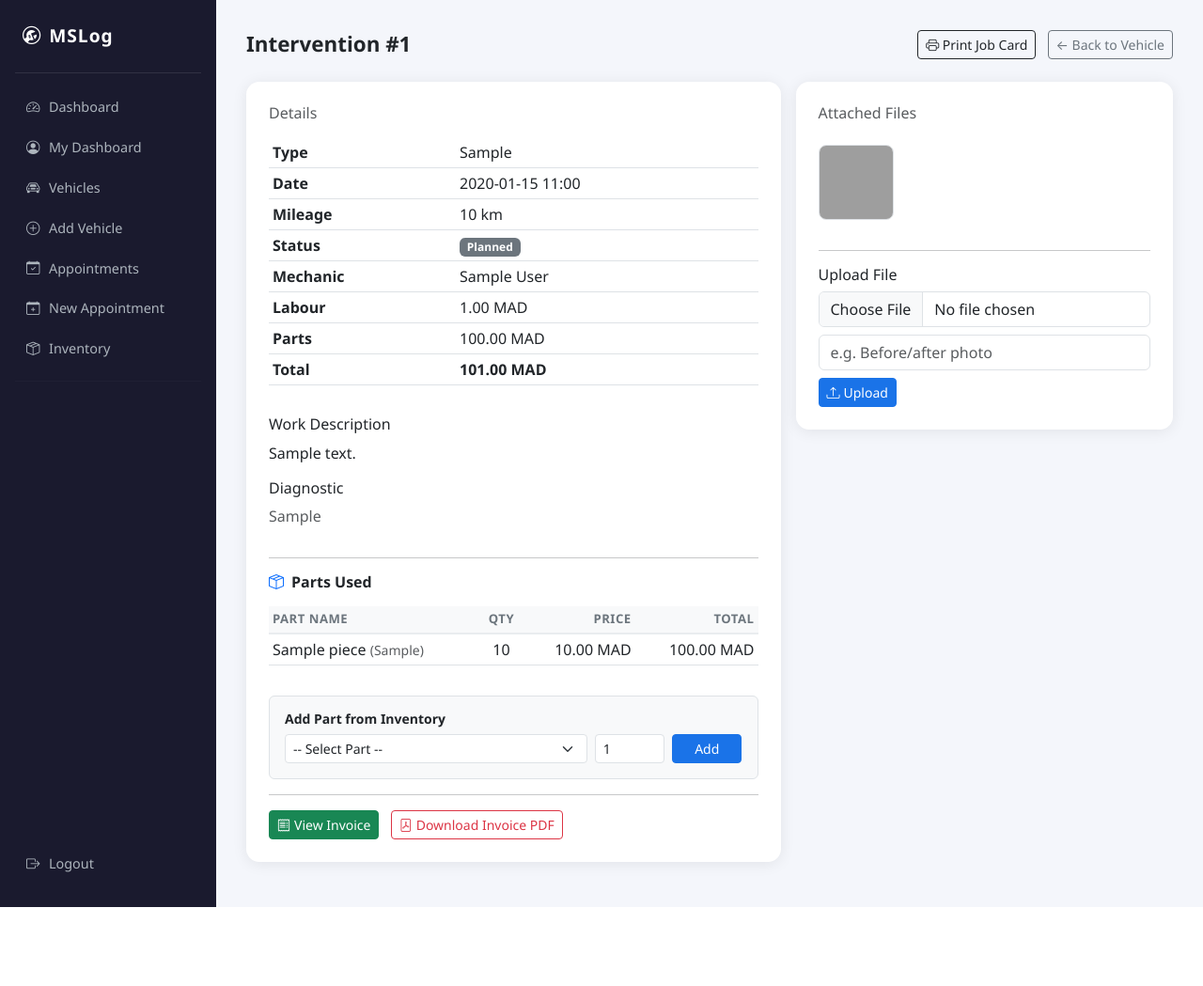
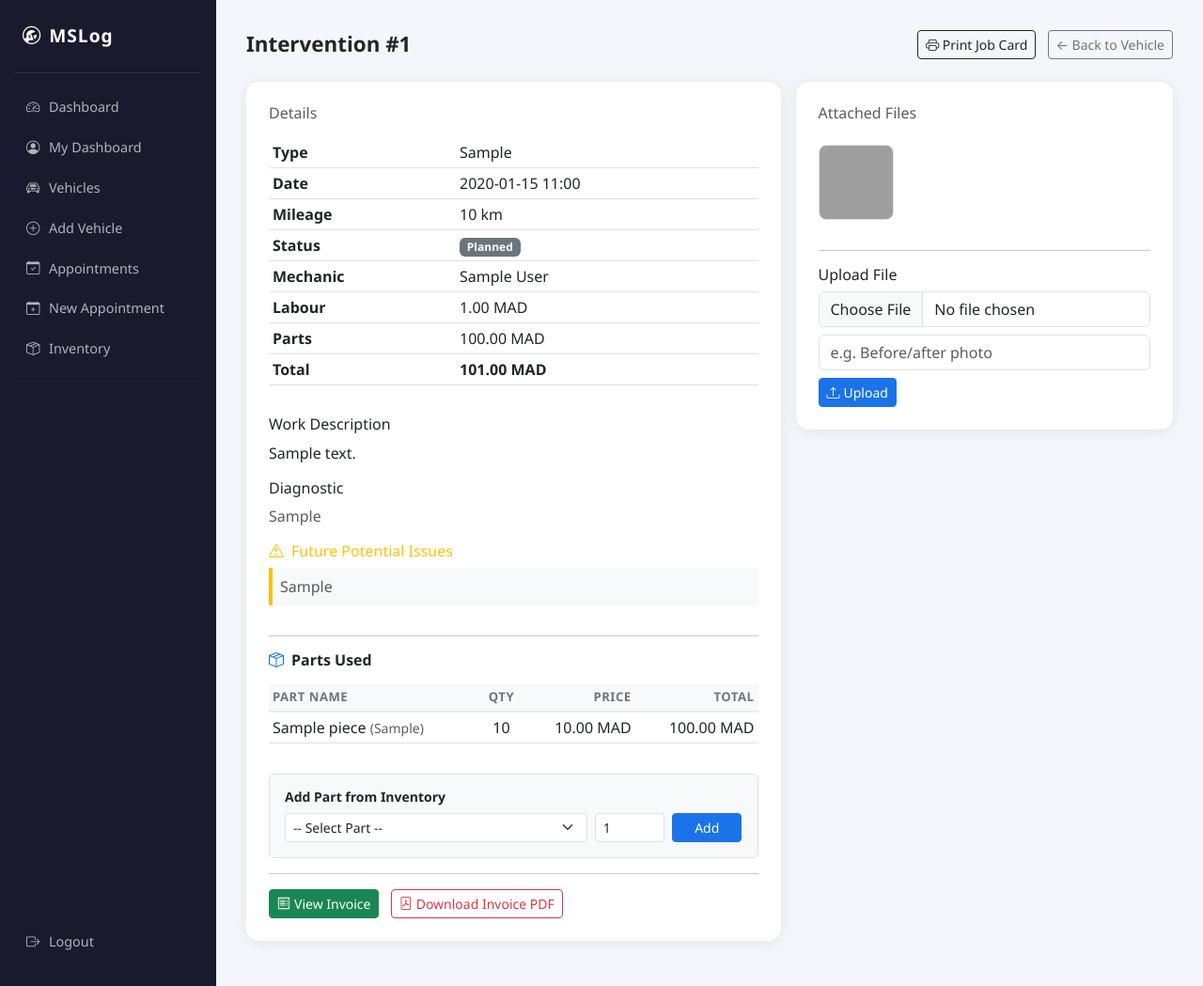
Before and after one commit to rhdirhoussam5-gif/garage_project2, a Django app: page /interventions/1/ in a window 1280 px wide. Shown: the whole page at 94% size. Before the commit the page ends 965 px from the top, so only its background shows below. Run offline with Django 5.2, Linux system fonts and the light colour scheme; a user stored in the database is signed in; tables that the repository leaves empty hold one stand-in row (values such as "Sample post"); some libraries are stand-ins or nearby versions; grey boxes are pictures that could not be loaded.

Commit message:
Added future problems field to interventions

```diff
--- a/garage/forms.py
+++ b/garage/forms.py
@@ -126,6 +126,7 @@ class InterventionForm(forms.ModelForm):
             "etat",
             "cout_main_oeuvre",
             "kilometrage",
+            "problemes_futurs",
         ]
         widgets = {
             "mecanicien": forms.Select(attrs={"class": "form-select"}),
@@ -139,6 +140,7 @@ class InterventionForm(forms.ModelForm):
             "etat": forms.Select(attrs={"class": "form-select"}),
             "cout_main_oeuvre": forms.NumberInput(attrs={"class": "form-control"}),
             "kilometrage": forms.NumberInput(attrs={"class": "form-control"}),
+            "problemes_futurs": forms.Textarea(attrs={"class": "form-control", "rows": 3, "placeholder": "Potential issues to watch out for..."}),
         }
 
     def __init__(self, *args, **kwargs):
--- a/garage/models.py
+++ b/garage/models.py
@@ -154,6 +154,7 @@ class Intervention(models.Model):
     etat               = models.CharField(max_length=20, choices=ETAT_CHOICES, default='planned')
     cout_main_oeuvre   = models.DecimalField(max_digits=10, decimal_places=2, default=0)
     kilometrage        = models.IntegerField(verbose_name="Mileage at Service", default=0)
+    problemes_futurs   = models.TextField(null=True, blank=True, verbose_name="Future Potential Issues")
 
     # --- OPTIONAL FEATURE: Due Dates ---
     date_estimee_fin   = models.DateTimeField(null=True, blank=True, verbose_name="Estimated Completion")
--- a/garage/templates/garage/intervention_detail.html
+++ b/garage/templates/garage/intervention_detail.html
@@ -37,6 +37,10 @@
       {% if intervention.diagnostic %}
         <h6>Diagnostic</h6>
         <p class="text-muted">{{ intervention.diagnostic }}</p>
+      {% endif %}
+      {% if intervention.problemes_futurs %}
+        <h6 class="text-warning"><i class="bi bi-exclamation-triangle me-2"></i>Future Potential Issues</h6>
+        <p class="text-muted p-2 bg-light border-start border-warning border-4">{{ intervention.problemes_futurs }}</p>
       {% endif %}
 
       <hr>
```
Also changed, not shown: garage/migrations/0005_intervention_problemes_futurs.py (added).
